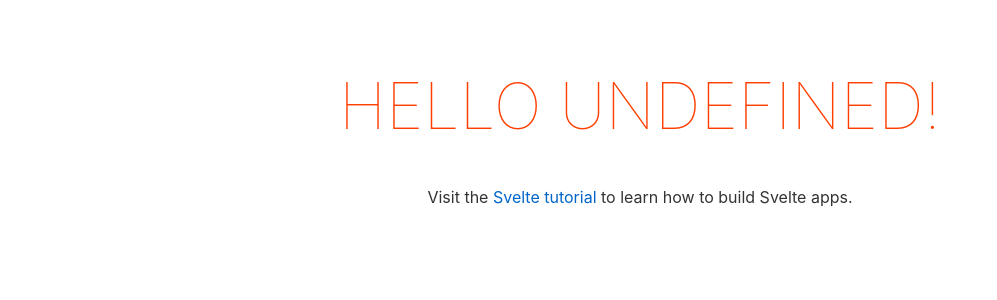
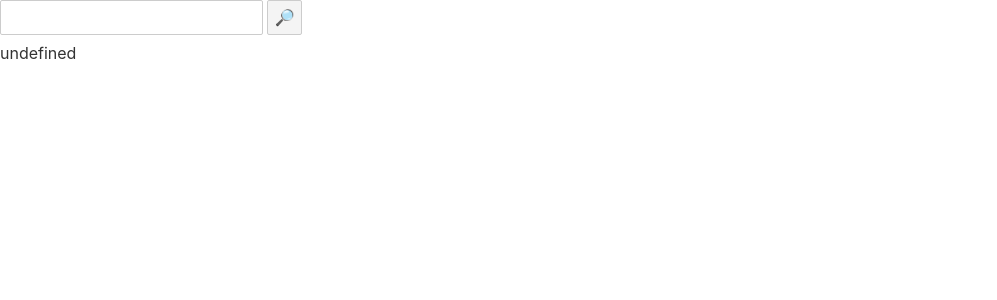
Before and after one commit to Caspet04/svelte-search-engine, a Svelte app: page / in a window 1280 px wide. Shown: the top 300 px of the page, without its empty margins (0-997 px from the left). Built offline with nearby package versions, Linux system fonts and the light colour scheme.

Commit message:
Prototype search function

```diff
--- a/src/App.svelte
+++ b/src/App.svelte
@@ -1,30 +1,25 @@
 <script>
-	export let name;
+	import { writable } from 'svelte/store';
+	let result = writable();
+
+	import SearchForm from './components/SearchForm.svelte';
 </script>
 
 <main>
-	<h1>Hello {name}!</h1>
-	<p>Visit the <a href="https://svelte.dev/tutorial">Svelte tutorial</a> to learn how to build Svelte apps.</p>
+	<SearchForm bind:result={result}/>
+
+	{#await $result}
+		Wait
+	{:then result}
+		{JSON.stringify(result)}
+	{:catch error}
+		{JSON.stringify(error)}
+	{/await}
 </main>
 
 <style>
-	main {
-		text-align: center;
-		padding: 1em;
-		max-width: 240px;
-		margin: 0 auto;
-	}
-
-	h1 {
-		color: #ff3e00;
-		text-transform: uppercase;
-		font-size: 4em;
-		font-weight: 100;
-	}
-
-	@media (min-width: 640px) {
-		main {
-			max-width: none;
-		}
+	:global(body) {
+		padding: 0;
+		margin: 0;
 	}
 </style>
--- /dev/null
+++ b/src/components/SearchForm.svelte
@@ -0,0 +1,25 @@
+<script>
+    import { writable } from 'svelte/store';
+
+    export let result = writable();
+
+    let query = "";
+
+    async function search() {
+        const response = await fetch(`https://demo.dataverse.org/api/search?q=${query}`);
+        const jsonResponse = await response.json();
+
+        if (response.ok) {
+            return jsonResponse;
+        } else {
+            throw new Error(jsonResponse);
+        }
+    }
+</script>
+
+<form id="search-form" on:submit|preventDefault={() => {
+    $result = search();
+}}>
+    <input type="text" bind:value={query} />
+    <button type="submit">🔎︎</button>
+</form>
```
